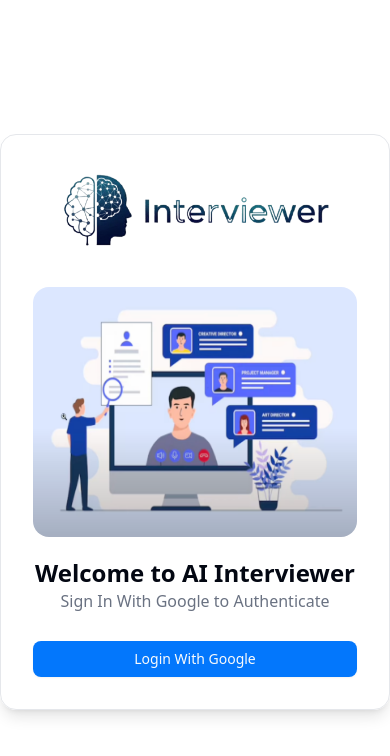
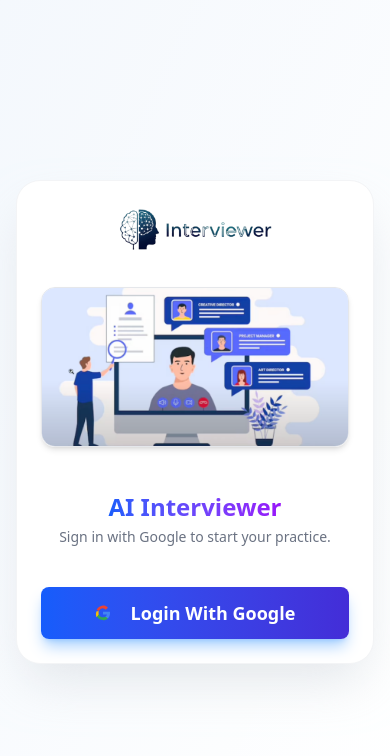
Before and after one commit to himanshu561hi/Interviewerr, a Next.js app: page /auth in a window 390 px wide. Shown: the top 756 px of the page. Built offline with nearby package versions, Linux system fonts and the light colour scheme; no server answers.

Commit message:
responsive

```diff
--- a/app/auth/page.jsx
+++ b/app/auth/page.jsx
@@ -1,8 +1,24 @@
+
 "use client"
 import React from 'react';
 import Image from 'next/image';
 import { Button } from "@/components/ui/button";
 import { supabase } from '../../services/supabaseClient';
+
+// Google Icon Component (Same as before)
+const GoogleIcon = () => (
+    <svg
+        className="w-5 h-5 mr-3"
+        viewBox="0 0 24 24"
+        fill="currentColor"
+        xmlns="http://www.w3.org/2000/svg"
+    >
+        <path d="M22.56 12.25c0-.78-.07-1.53-.2-2.26H12v4.26h5.88c-.26 1.37-1.04 2.56-2.26 3.33v2.77h3.58c2.09-1.92 3.31-4.7 3.31-8.1z" fill="#4285F4"/>
+        <path d="M12 23c3.04 0 5.57-1.01 7.42-2.77l-3.58-2.77c-.96.65-2.2 1.03-3.84 1.03-2.95 0-5.46-1.99-6.38-4.75H2.43v2.85c1.86 3.69 5.86 6.04 9.57 6.04z" fill="#34A853"/>
+        <path d="M5.62 13.99c-.19-.57-.31-1.18-.31-1.84s.12-1.27.31-1.84V9.28H2.43c-.69 1.38-1.07 2.92-1.07 4.56s.38 3.18 1.07 4.56L5.62 13.99z" fill="#FBBC05"/>
+        <path d="M12 5.37c1.62 0 3.08.56 4.25 1.63l3.18-3.18C17.5 1.74 14.97.75 12 .75 8.3 1.01 4.3 3.36 2.43 7.05l3.19 2.48c.92-2.76 3.43-4.75 6.38-4.75z" fill="#EA4335"/>
+    </svg>
+);
 
 
 function Login() {
@@ -10,36 +26,85 @@
         const{error} = await supabase.auth.signInWithOAuth({
             provider: 'google',
             options: {
-            // This line tells Supabase where to send the user after login
             redirectTo: `${window.location.origin}/dashboard`
         }
         });
         if(error)
             {
-                 console.log('Error: ', error.message);
+                 console.error('Login Error: ', error.message);
             }
     };
 
 
     return (
-    <div className="flex flex-col justify-center items-center h-screen">
-        <div className="flex flex-col items-center border p-8 rounded-2xl shadow-lg">
-            <Image src="/logo.png" alt="Logo"
-            width={350}
-            height={200}
-            className="w-[280px] mb-8" />
+    // 1. Main container: Very light, subtle blue/gray background for a clean look
+    <div className="flex flex-col justify-center items-center min-h-screen bg-gray-50 p-4">
 
-            <div className="flex flex-col items-center">
-                <Image src="/Login.png" alt="Login"
-                priority={true}
-                width={600}
-                height={400}
-                className="w-[400px] h-[250px] rounded-2xl" />
-                <h2 className="text-2xl font-bold text-center mt-5">Welcome to AI Interviewer</h2>
-                <p className="text-gray-500 text-center">Sign In With Google to Authenticate
+        {/* Optional: Add a subtle background pattern or slight gradient for texture */}
+        <div className="absolute inset-0 bg-gradient-to-br from-blue-50/50 to-white"></div>
+
+        {/* 2. Login Card: Bright white background, pronounced shadow, and standard border */}
+        <div className="
+            relative z-10
+            flex flex-col items-center
+            bg-white border border-gray-100
+            p-6 sm:p-10 lg:p-12
+            rounded-3xl
+            shadow-2xl shadow-gray-300/60
+            w-full max-w-sm sm:max-w-md
+            text-gray-800
+            transition-all duration-300 ease-in-out
+        ">
+
+            {/* LOGO SECTION - Logo is now on the card background, which should be white.
+                We remove the extra white circle wrapper for a cleaner light theme look.
+            */}
+            <Image
+                src="/logo.png"
+                alt="Logo"
+                width={350}
+                height={200}
+                // Responsive size, object-contain if the logo is tall/wide
+                className="w-40 sm:w-52 h-auto mb-8 object-contain"
+            />
+
+            <div className="flex flex-col items-center w-full">
+
+                {/* Illustrative Image */}
+                <div className="w-full h-40 sm:h-56 mb-8 overflow-hidden rounded-xl shadow-md border border-gray-200 transform hover:scale-[1.01] transition duration-300">
+                    <Image
+                        src="/Login.png"
+                        alt="Login Illustration"
+                        priority={true}
+                        width={600}
+                        height={400}
+                        className="w-full h-full object-cover"
+                    />
+                </div>
+
+                {/* Text Content */}
+                <h2 className="text-2xl sm:text-3xl font-extrabold text-gray-800 text-center mt-3 mb-1">
+                    <span className="text-transparent bg-clip-text bg-gradient-to-r from-blue-600 to-purple-600">AI Interviewer</span>
+                </h2>
+                <p className="text-sm sm:text-base text-gray-500 text-center mb-10">
+                    Sign in with Google to start your practice.
                 </p>
 
-                <Button className="mt-7 w-full" onClick={signInWithGoogle}>Login With Google
+                {/* Login Button: Bold color for contrast against the light background */}
+                <Button
+                    className="
+                        w-full py-3 h-auto text-lg font-bold
+                        text-white
+                        bg-gradient-to-r from-blue-600 to-indigo-700
+                        hover:from-blue-700 hover:to-indigo-800
+                        transition duration-200 ease-in-out
+                        shadow-lg hover:shadow-xl shadow-blue-400/50
+                        flex items-center justify-center
+                    "
+                    onClick={signInWithGoogle}
+                >
+                    <GoogleIcon />
+                    Login With Google
                 </Button>
 
             </div>
@@ -47,4 +112,5 @@
     </div>
     );
 }
+
 export default Login;
```
